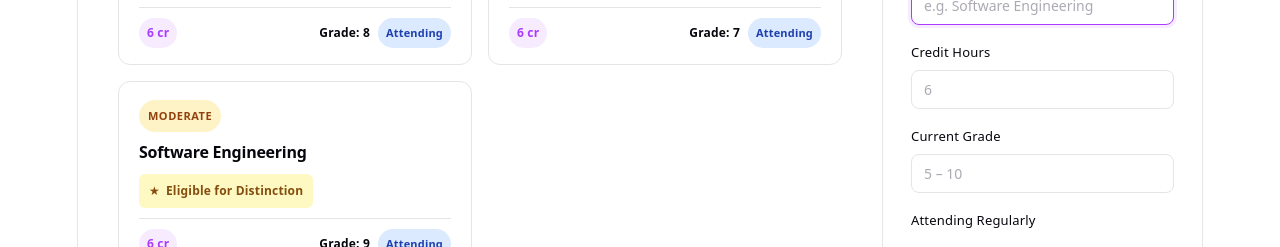
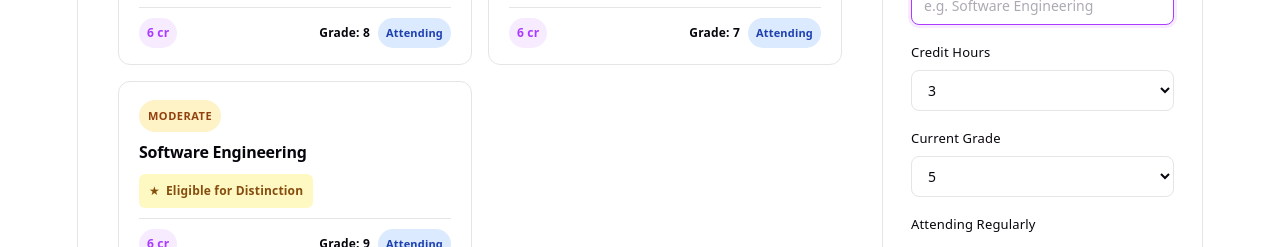
Before and after one commit to vigan131022/course-tracker-131022, a React (Vite) app: page / in a window 1280 px wide. Shown: the part 342-589 px from the top of the page. Built offline with nearby package versions, Linux system fonts and the light colour scheme.

Commit message:
Changed credit hours and grade to select dropdowns

```diff
--- a/src/components/RegisterCourse.jsx
+++ b/src/components/RegisterCourse.jsx
@@ -1,7 +1,7 @@
 import { useState, useRef, useEffect } from 'react'
 import './RegisterCourse.css'
 
-const EMPTY = { name: '', credits: '', grade: '', attending: true, difficulty: 'Moderate' }
+const EMPTY = { name: '', credits: 3, grade: 5, attending: true, difficulty: 'Moderate' }
 
 function RegisterCourse({ onRegister }) {
   const [form, setForm] = useState(EMPTY)
@@ -12,18 +12,6 @@ function RegisterCourse({ onRegister }) {
     nameInputRef.current?.focus()
   }, [])
 
-  function validate() {
-    const errs = {}
-    if (!form.name.trim()) {
-      errs.name = 'Course name cannot be empty.'
-    }
-    const g = Number(form.grade)
-    if (form.grade === '' || isNaN(g) || g < 5 || g > 10) {
-      errs.grade = 'Grade must be a number from 5 to 10.'
-    }
-    return errs
-  }
-
   function field(key, value) {
     setForm(prev => ({ ...prev, [key]: value }))
     if (errors[key]) setErrors(prev => ({ ...prev, [key]: undefined }))
@@ -31,9 +19,8 @@ function RegisterCourse({ onRegister }) {
 
   function handleSubmit(e) {
     e.preventDefault()
-    const errs = validate()
-    if (Object.keys(errs).length > 0) {
-      setErrors(errs)
+    if (!form.name.trim()) {
+      setErrors({ name: 'Course name cannot be empty.' })
       return
     }
     onRegister({
@@ -65,26 +52,24 @@ function RegisterCourse({ onRegister }) {
 
       <label className="form-field">
         Credit Hours
-        <input
-          type="number"
-          min="1"
-          max="12"
-          value={form.credits}
-          onChange={e => field('credits', e.target.value)}
-          placeholder="6"
-        />
+        <select value={form.credits} onChange={e => field('credits', e.target.value)}>
+          <option value="3">3</option>
+          <option value="4">4</option>
+          <option value="5">5</option>
+          <option value="6">6</option>
+        </select>
       </label>
 
       <label className="form-field">
         Current Grade
-        <input
-          type="number"
-          value={form.grade}
-          onChange={e => field('grade', e.target.value)}
-          placeholder="5 – 10"
-          className={errors.grade ? 'input-error' : ''}
-        />
-        {errors.grade && <span className="field-error">{errors.grade}</span>}
+        <select value={form.grade} onChange={e => field('grade', e.target.value)}>
+          <option value="5">5</option>
+          <option value="6">6</option>
+          <option value="7">7</option>
+          <option value="8">8</option>
+          <option value="9">9</option>
+          <option value="10">10</option>
+        </select>
       </label>
 
       <label className="form-field attending-field">
```
